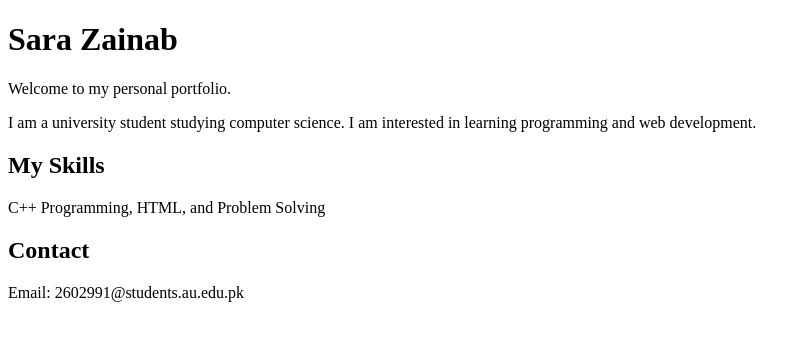
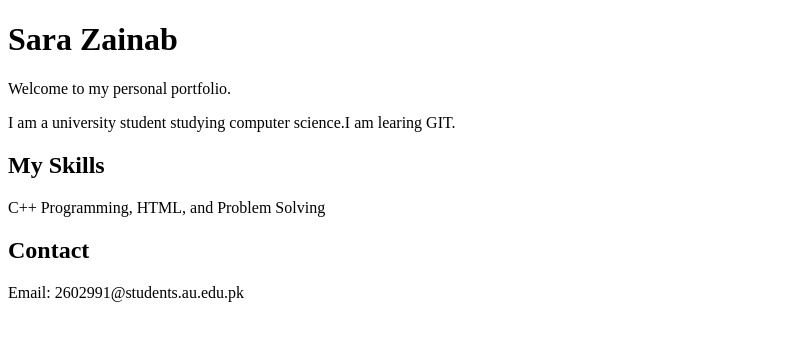
Before and after one commit to 2602991/2602991-portfolio, a plain HTML site: page index.html in a window 1280 px wide. Shown: the whole page, without its empty margins (0-811 px from the left). Drawn offline with Linux system fonts and the light colour scheme.

Commit message:
Update introduction on main

```diff
--- a/index.html
+++ b/index.html
@@ -7,7 +7,7 @@
 <body>
     <h1>Sara Zainab</h1>
 <p>Welcome to my personal portfolio.</p>
-<p>I am a university student studying computer science. I am interested in learning programming and web development.</p>
+<p>I am a university student studying computer science.I am learing GIT.</p>
 <h2>My Skills</h2>
 <p>C++ Programming, HTML, and Problem Solving</p>
 <h2>Contact</h2>
```
